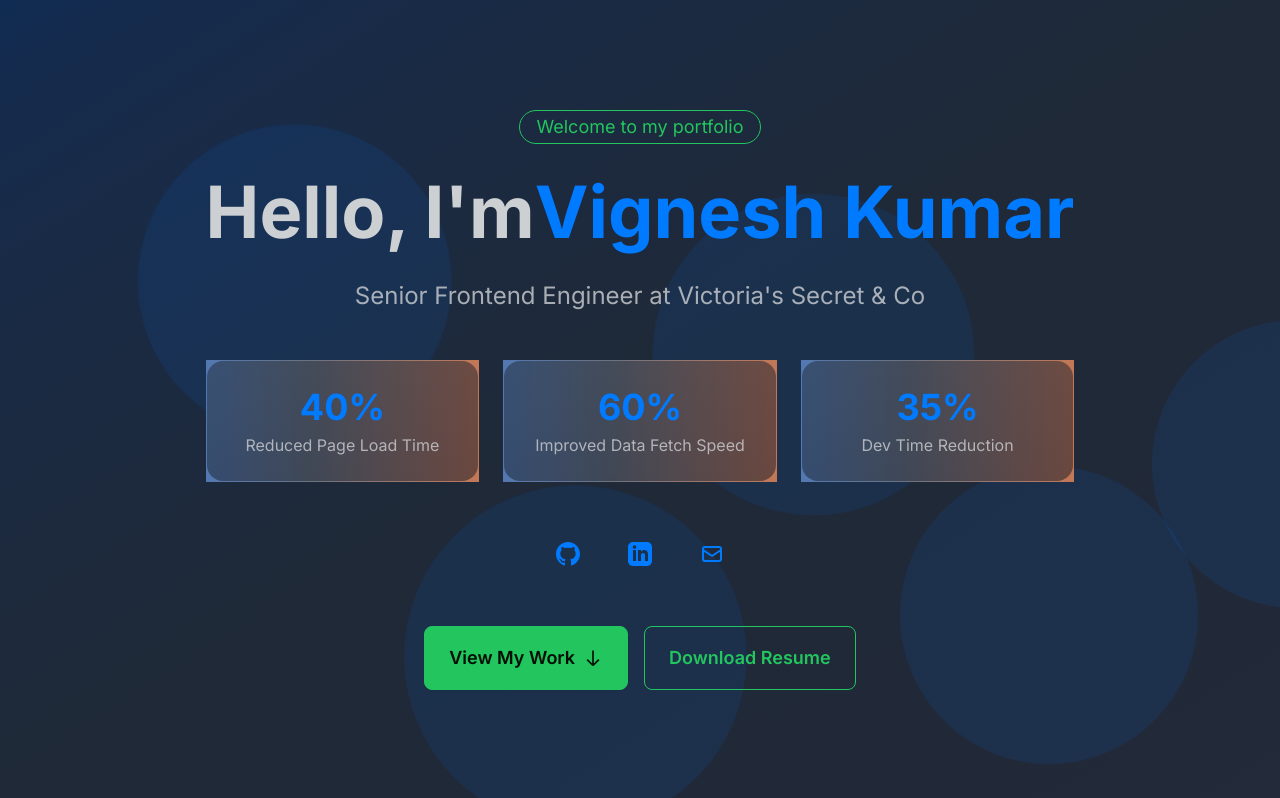
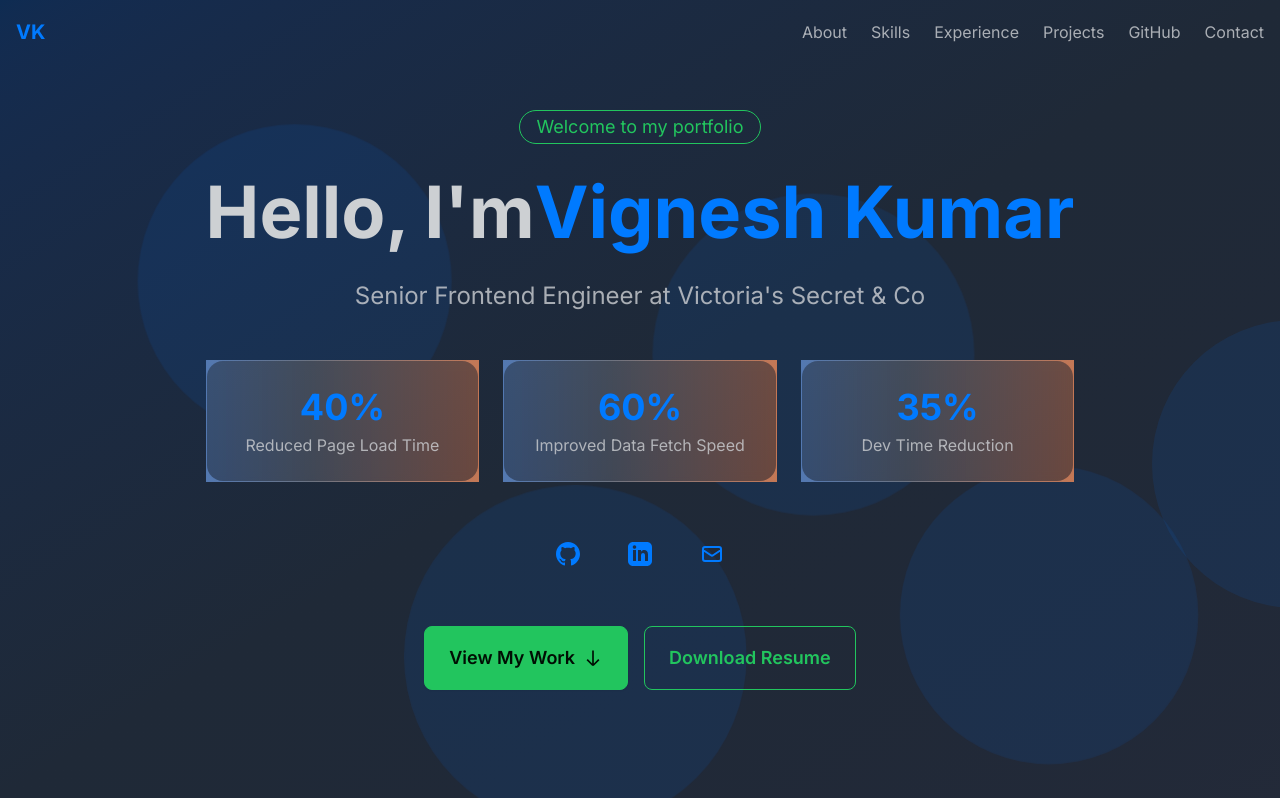
Before and after one commit to Vignesh-kumar-D/portfolio, a Next.js app: page / in a window 1280 px wide. Shown: the top 798 px of the page. Built offline with nearby package versions, Linux system fonts and the light colour scheme.

Commit message:
done with making portfolio

```diff
--- a/app/layout.tsx
+++ b/app/layout.tsx
@@ -1,7 +1,7 @@
 import './globals.css';
 import { Inter } from 'next/font/google';
-// import { Header } from '@/components/layout/Header';
-// import { Footer } from '@/components/layout/Footer';
+import Header from '@/components/layout/Header';
+import Footer from '@/components/layout/Footer';
 
 const inter = Inter({ subsets: ['latin'] });
 
@@ -19,7 +19,9 @@ export default function RootLayout({
   return (
     <html lang="en">
       <body className={inter.className}>
+        <Header />
         <main className="min-h-screen">{children}</main>
+        <Footer />
       </body>
     </html>
   );
--- a/src/components/Hero.tsx
+++ b/src/components/Hero.tsx
@@ -218,12 +218,22 @@ const Hero = () => {
           >
             <motion.button
               className="btn btn-primary btn-lg gap-2"
+              onClick={() => {
+                const element = document.querySelector('#experience');
+                element?.scrollIntoView({ behavior: 'smooth' });
+              }}
               whileHover={{ scale: 1.05 }}
               whileTap={{ scale: 0.95 }}
             >
               View My Work <ArrowDownIcon />
             </motion.button>
             <motion.button
+              onClick={() =>
+                window.open(
+                  'https://drive.google.com/file/d/1KYfxW3ra1L35Tow7bAEEytooE2CjWuH0/view?usp=sharing',
+                  '_blank'
+                )
+              }
               className="btn btn-outline btn-primary btn-lg"
               whileHover={{ scale: 1.05 }}
               whileTap={{ scale: 0.95 }}
--- a/src/components/Projects.tsx
+++ b/src/components/Projects.tsx
@@ -94,7 +94,8 @@ const projects: Project[] = [
     title: 'Eat & Chill Bot',
     description:
       'Slack bot that sparks food debates by collecting unpopular food opinions, utilizing serverless architecture and Notion integration.',
-    image: '/eat-chill.webp',
+    image:
+      'https://github.com/user-attachments/assets/adb3a4c6-ac1f-4326-b8c0-e9fb3a939442',
     githubLink: 'https://github.com/Vignesh-kumar-D/eat-chill',
     technologies: [
       { name: 'Node.js', color: 'text-green-600' },
--- a/src/components/Skills.tsx
+++ b/src/components/Skills.tsx
@@ -101,7 +101,7 @@ const Skills = () => {
               {/* Placeholder for photo - replace src with your photo */}
               <div className="w-64 h-64 mx-auto rounded-full overflow-hidden border-4 border-primary/20 glow-effect">
                 <img
-                  src="/api/placeholder/400/400" // Replace with your photo
+                  src="/images/vignesh_photo.png" // Replace with your photo
                   alt="Vignesh Kumar"
                   className="w-full h-full object-cover"
                 />
--- /dev/null
+++ b/src/components/layout/Footer.tsx
@@ -0,0 +1,60 @@
+'use client';
+
+import React from 'react';
+import { motion } from 'framer-motion';
+import { FiHeart, FiCoffee } from 'react-icons/fi';
+
+const Footer = () => {
+  return (
+    <footer className="bg-base-200 py-6">
+      <div className="container mx-auto px-4">
+        <div className="flex flex-col items-center justify-center gap-2">
+          <motion.div
+            className="flex items-center gap-2 text-sm text-base-content/80"
+            initial={{ opacity: 0, y: 20 }}
+            animate={{ opacity: 1, y: 0 }}
+            transition={{ duration: 0.5 }}
+          >
+            <span>Made with</span>
+            <motion.span
+              animate={{
+                scale: [1, 1.2, 1],
+              }}
+              transition={{
+                duration: 1,
+                repeat: Infinity,
+                repeatType: 'reverse',
+              }}
+            >
+              <FiHeart className="text-red-500" />
+            </motion.span>
+            <span>and</span>
+            <motion.span
+              animate={{
+                rotate: [0, 10, -10, 0],
+              }}
+              transition={{
+                duration: 1,
+                repeat: Infinity,
+                repeatType: 'reverse',
+              }}
+            >
+              <FiCoffee className="text-amber-600" />
+            </motion.span>
+            <span>by Vignesh Kumar</span>
+          </motion.div>
+          <motion.p
+            className="text-xs text-base-content/60"
+            initial={{ opacity: 0, y: 20 }}
+            animate={{ opacity: 1, y: 0 }}
+            transition={{ duration: 0.5, delay: 0.2 }}
+          >
+            © {new Date().getFullYear()} All rights reserved.
+          </motion.p>
+        </div>
+      </div>
+    </footer>
+  );
+};
+
+export default Footer;
--- /dev/null
+++ b/src/components/layout/Header.tsx
@@ -0,0 +1,123 @@
+'use client';
+
+import React, { useState, useEffect } from 'react';
+import { motion, useScroll } from 'framer-motion';
+import { FiMenu, FiX } from 'react-icons/fi';
+
+const navItems = [
+  { label: 'About', href: '#about' },
+  { label: 'Skills', href: '#skills' },
+  { label: 'Experience', href: '#experience' },
+  { label: 'Projects', href: '#projects' },
+  { label: 'GitHub', href: '#github' },
+  { label: 'Contact', href: '#contact' },
+];
+
+const Header = () => {
+  const [isOpen, setIsOpen] = useState(false);
+  const [isScrolled, setIsScrolled] = useState(false);
+  const { scrollY } = useScroll();
+
+  useEffect(() => {
+    return scrollY.onChange((latest) => {
+      setIsScrolled(latest > 50);
+    });
+  }, [scrollY]);
+
+  const handleNavClick = (href: string) => {
+    setIsOpen(false);
+    const element = document.querySelector(href);
+    element?.scrollIntoView({ behavior: 'smooth' });
+  };
+
+  return (
+    <motion.header
+      className={`fixed top-0 w-full z-50 transition-all duration-300 ${
+        isScrolled
+          ? 'bg-base-100/80 backdrop-blur-md shadow-lg'
+          : 'bg-transparent'
+      }`}
+      initial={{ y: -100 }}
+      animate={{ y: 0 }}
+      transition={{ duration: 0.5 }}
+    >
+      <div className="container mx-auto px-4">
+        <div className="flex items-center justify-between h-16">
+          {/* Logo/Name */}
+          <motion.div
+            initial={{ opacity: 0 }}
+            animate={{ opacity: 1 }}
+            transition={{ duration: 0.5, delay: 0.2 }}
+          >
+            <span className="text-xl font-bold text-primary">VK</span>
+          </motion.div>
+
+          {/* Desktop Navigation */}
+          <nav className="hidden md:flex items-center gap-6">
+            {navItems.map((item, index) => (
+              <motion.button
+                key={item.label}
+                onClick={() => handleNavClick(item.href)}
+                className="text-base-content/80 hover:text-primary transition-colors"
+                initial={{ opacity: 0, y: -20 }}
+                animate={{ opacity: 1, y: 0 }}
+                transition={{ duration: 0.3, delay: index * 0.1 }}
+                whileHover={{ y: -2 }}
+              >
+                {item.label}
+              </motion.button>
+            ))}
+          </nav>
+
+          {/* Mobile Menu Button */}
+          <motion.button
+            className="md:hidden text-2xl"
+            onClick={() => setIsOpen(!isOpen)}
+            initial={{ opacity: 0 }}
+            animate={{ opacity: 1 }}
+            whileTap={{ scale: 0.9 }}
+          >
+            {isOpen ? <FiX /> : <FiMenu />}
+          </motion.button>
+        </div>
+
+        {/* Mobile Navigation */}
+        <motion.nav
+          className={`md:hidden ${isOpen ? 'block' : 'hidden'}`}
+          initial="closed"
+          animate={isOpen ? 'open' : 'closed'}
+          variants={{
+            open: { opacity: 1, height: 'auto' },
+            closed: { opacity: 0, height: 0 },
+          }}
+        >
+          <div className="py-4">
+            {navItems.map((item, index) => (
+              <motion.button
+                key={item.label}
+                onClick={() => handleNavClick(item.href)}
+                className="block w-full text-left px-4 py-2 text-base-content/80 hover:text-primary hover:bg-base-200/50 transition-colors"
+                variants={{
+                  open: {
+                    opacity: 1,
+                    y: 0,
+                    transition: { delay: index * 0.1 },
+                  },
+                  closed: {
+                    opacity: 0,
+                    y: 20,
+                    transition: { delay: index * 0.1 },
+                  },
+                }}
+              >
+                {item.label}
+              </motion.button>
+            ))}
+          </div>
+        </motion.nav>
+      </div>
+    </motion.header>
+  );
+};
+
+export default Header;
```
Also changed, not shown: 1 other file (tests, documents, lock files or other folders).
